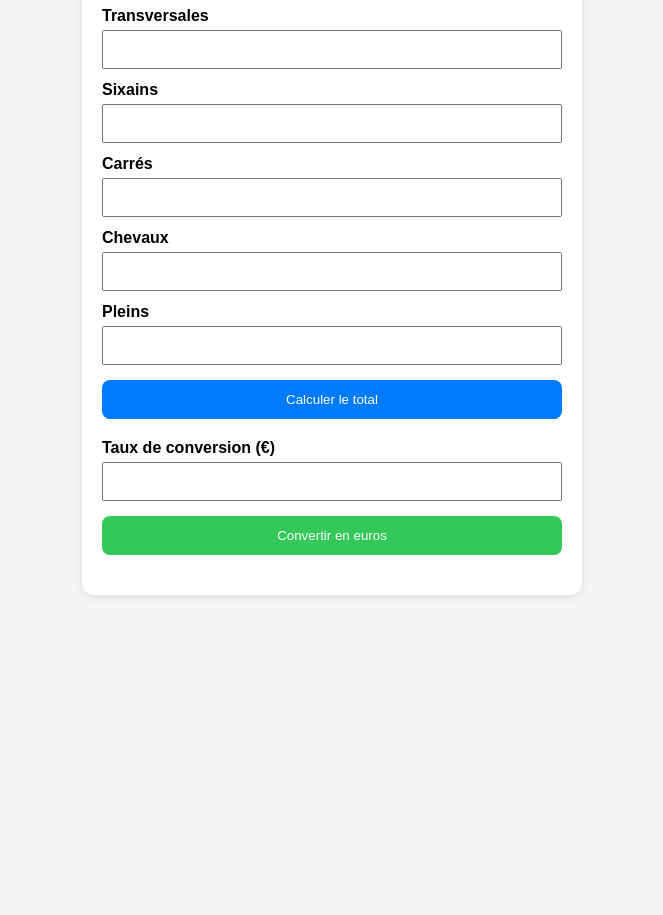
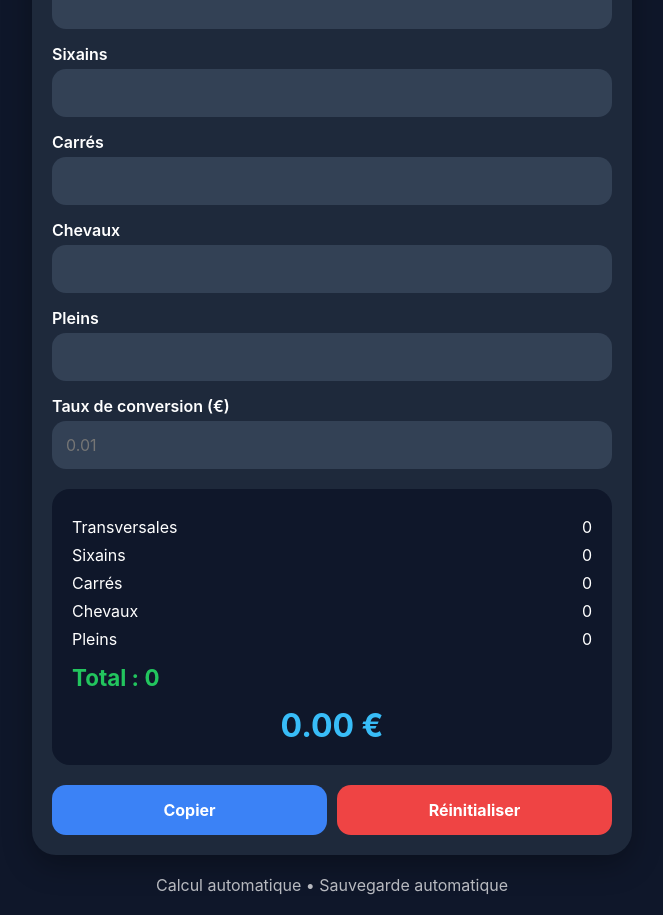
Before and after one commit to ashtonmendy/VAL-CALCUL, a plain HTML site: page index.html in a window 1280 px wide. Shown: the part 143-1058 px from the top of the page, without its empty margins (308-971 px from the left). Before the commit the page ends 800 px from the top, so only its background shows below. Drawn offline with Linux system fonts and the light colour scheme.

Commit message:
Update index.html

```diff
--- a/index.html
+++ b/index.html
@@ -3,160 +3,310 @@
 <head>
 <meta charset="UTF-8">
 <meta name="viewport" content="width=device-width, initial-scale=1.0">
-<title>Calcul des Multiples</title>
+
+<title>🎲 Calculateur Roulette</title>
+
+<meta name="theme-color" content="#111827">
+<meta name="apple-mobile-web-app-capable" content="yes">
+<meta name="apple-mobile-web-app-status-bar-style" content="black-translucent">
+<meta name="apple-mobile-web-app-title" content="Roulette">
 
 <style>
-body {
-    font-family: Arial, sans-serif;
-    max-width: 500px;
-    margin: 30px auto;
-    padding: 20px;
-    background: #f5f5f5;
+
+*{
+margin:0;
+padding:0;
+box-sizing:border-box;
+font-family:-apple-system,BlinkMacSystemFont,"Segoe UI",Roboto,sans-serif;
 }
 
-.card {
-    background: white;
-    padding: 20px;
-    border-radius: 12px;
-    box-shadow: 0 2px 10px rgba(0,0,0,.1);
+body{
+background:#0f172a;
+color:white;
+padding:20px;
+min-height:100vh;
 }
 
-h1 {
-    text-align: center;
+.container{
+max-width:600px;
+margin:auto;
 }
 
-label {
-    display: block;
-    margin-top: 12px;
-    font-weight: bold;
+.card{
+background:#1e293b;
+border-radius:24px;
+padding:20px;
+margin-bottom:20px;
+box-shadow:0 10px 30px rgba(0,0,0,.3);
 }
 
-input {
-    width: 100%;
-    padding: 10px;
-    margin-top: 5px;
-    box-sizing: border-box;
+h1{
+text-align:center;
+margin-bottom:20px;
+font-size:2rem;
 }
 
-button {
-    width: 100%;
-    padding: 12px;
-    margin-top: 15px;
-    border: none;
-    border-radius: 8px;
-    cursor: pointer;
+label{
+display:block;
+margin-top:15px;
+margin-bottom:5px;
+font-weight:600;
 }
 
-#calculer {
-    background: #007aff;
-    color: white;
+input{
+width:100%;
+padding:14px;
+border:none;
+border-radius:14px;
+background:#334155;
+color:white;
+font-size:16px;
 }
 
-#convertir {
-    background: #34c759;
-    color: white;
+input:focus{
+outline:none;
+border:2px solid #60a5fa;
 }
 
-#resultat,
-#conversion {
-    margin-top: 20px;
-    white-space: pre-line;
-    font-size: 16px;
+.result{
+margin-top:20px;
+padding:20px;
+background:#0f172a;
+border-radius:18px;
 }
+
+.line{
+display:flex;
+justify-content:space-between;
+margin:8px 0;
+}
+
+.total{
+font-size:1.4rem;
+font-weight:bold;
+margin-top:15px;
+color:#22c55e;
+}
+
+.euro{
+font-size:2rem;
+font-weight:bold;
+text-align:center;
+margin-top:15px;
+color:#38bdf8;
+}
+
+.buttons{
+display:flex;
+gap:10px;
+margin-top:20px;
+}
+
+button{
+flex:1;
+padding:15px;
+border:none;
+border-radius:14px;
+font-size:16px;
+font-weight:bold;
+cursor:pointer;
+}
+
+.reset{
+background:#ef4444;
+color:white;
+}
+
+.copy{
+background:#3b82f6;
+color:white;
+}
+
+.footer{
+text-align:center;
+opacity:.7;
+margin-top:20px;
+}
+
 </style>
 </head>
 
 <body>
 
+<div class="container">
+
 <div class="card">
 
-<h1>Calcul des Multiples</h1>
+<h1>🎲 Calculateur Roulette</h1>
 
 <label>Transversales</label>
-<input type="number" id="transversale">
+<input id="transversale" type="number" min="0">
 
 <label>Sixains</label>
-<input type="number" id="sixain">
+<input id="sixain" type="number" min="0">
 
 <label>Carrés</label>
-<input type="number" id="carre">
+<input id="carre" type="number" min="0">
 
 <label>Chevaux</label>
-<input type="number" id="cheval">
+<input id="cheval" type="number" min="0">
 
 <label>Pleins</label>
-<input type="number" id="plein">
-
-<button id="calculer" onclick="calculerTotal()">
-Calculer le total
-</button>
-
-<div id="resultat"></div>
+<input id="plein" type="number" min="0">
 
 <label>Taux de conversion (€)</label>
-<input type="number" step="0.01" id="taux">
+<input id="taux" type="number" step="0.01" placeholder="0.01">
 
-<button id="convertir" onclick="convertirEuros()">
-Convertir en euros
-</button>
+<div class="result">
 
-<div id="conversion"></div>
+<div class="line">
+<span>Transversales</span>
+<span id="rTrans">0</span>
+</div>
+
+<div class="line">
+<span>Sixains</span>
+<span id="rSixain">0</span>
+</div>
+
+<div class="line">
+<span>Carrés</span>
+<span id="rCarre">0</span>
+</div>
+
+<div class="line">
+<span>Chevaux</span>
+<span id="rCheval">0</span>
+</div>
+
+<div class="line">
+<span>Pleins</span>
+<span id="rPlein">0</span>
+</div>
+
+<div class="total">
+Total : <span id="total">0</span>
+</div>
+
+<div class="euro">
+<span id="euros">0.00 €</span>
+</div>
+
+</div>
+
+<div class="buttons">
+<button class="copy" onclick="copierResultat()">Copier</button>
+<button class="reset" onclick="resetForm()">Réinitialiser</button>
+</div>
+
+</div>
+
+<div class="footer">
+Calcul automatique • Sauvegarde automatique
+</div>
 
 </div>
 
 <script>
 
-let sommeTotale = 0;
+const inputs = document.querySelectorAll("input");
 
-function calculerTotal() {
+function calculer(){
 
-    const transversale =
-        (Number(document.getElementById("transversale").value) || 0) * 11;
+const transversale=(+document.getElementById("transversale").value||0)*11;
+const sixain=(+document.getElementById("sixain").value||0)*5;
+const carre=(+document.getElementById("carre").value||0)*8;
+const cheval=(+document.getElementById("cheval").value||0)*17;
+const plein=(+document.getElementById("plein").value||0)*35;
 
-    const sixain =
-        (Number(document.getElementById("sixain").value) || 0) * 5;
+const total=
+transversale+
+sixain+
+carre+
+cheval+
+plein;
 
-    const carre =
-        (Number(document.getElementById("carre").value) || 0) * 8;
+const taux=+document.getElementById("taux").value||0;
+const euros=total*taux;
 
-    const cheval =
-        (Number(document.getElementById("cheval").value) || 0) * 17;
+document.getElementById("rTrans").textContent=transversale;
+document.getElementById("rSixain").textContent=sixain;
+document.getElementById("rCarre").textContent=carre;
+document.getElementById("rCheval").textContent=cheval;
+document.getElementById("rPlein").textContent=plein;
 
-    const plein =
-        (Number(document.getElementById("plein").value) || 0) * 35;
+document.getElementById("total").textContent=total;
+document.getElementById("euros").textContent=euros.toFixed(2)+" €";
 
-    sommeTotale =
-        transversale +
-        sixain +
-        carre +
-        cheval +
-        plein;
+sauvegarder();
 
-    document.getElementById("resultat").innerText =
-`Transversale : ${Math.trunc(transversale)}
-Sixain : ${Math.trunc(sixain)}
-Carré : ${Math.trunc(carre)}
-Chevaux : ${Math.trunc(cheval)}
-Plein : ${Math.trunc(plein)}
-
-Total en monnaie : ${Math.trunc(sommeTotale)}`;
 }
 
-function convertirEuros() {
+function sauvegarder(){
 
-    const taux =
-        Number(document.getElementById("taux").value);
+const data={};
 
-    if (!taux) {
-        alert("Veuillez entrer un taux de conversion.");
-        return;
-    }
+inputs.forEach(input=>{
+data[input.id]=input.value;
+});
 
-    const totalEuros = sommeTotale * taux;
+localStorage.setItem(
+"rouletteData",
+JSON.stringify(data)
+);
 
-    document.getElementById("conversion").innerHTML =
-        `<strong>Total en euros : ${totalEuros.toFixed(2)} €</strong>`;
 }
+
+function charger(){
+
+const data=JSON.parse(
+localStorage.getItem("rouletteData")
+);
+
+if(!data) return;
+
+inputs.forEach(input=>{
+if(data[input.id]){
+input.value=data[input.id];
+}
+});
+
+calculer();
+
+}
+
+function resetForm(){
+
+if(!confirm("Réinitialiser ?")) return;
+
+inputs.forEach(input=>{
+input.value="";
+});
+
+localStorage.removeItem("rouletteData");
+
+calculer();
+
+}
+
+function copierResultat(){
+
+const texte=
+"Total : "+
+document.getElementById("total").textContent+
+"\nEuros : "+
+document.getElementById("euros").textContent;
+
+navigator.clipboard.writeText(texte);
+
+alert("Résultat copié");
+}
+
+inputs.forEach(input=>{
+input.addEventListener("input",calculer);
+});
+
+charger();
 
 </script>
 
```
